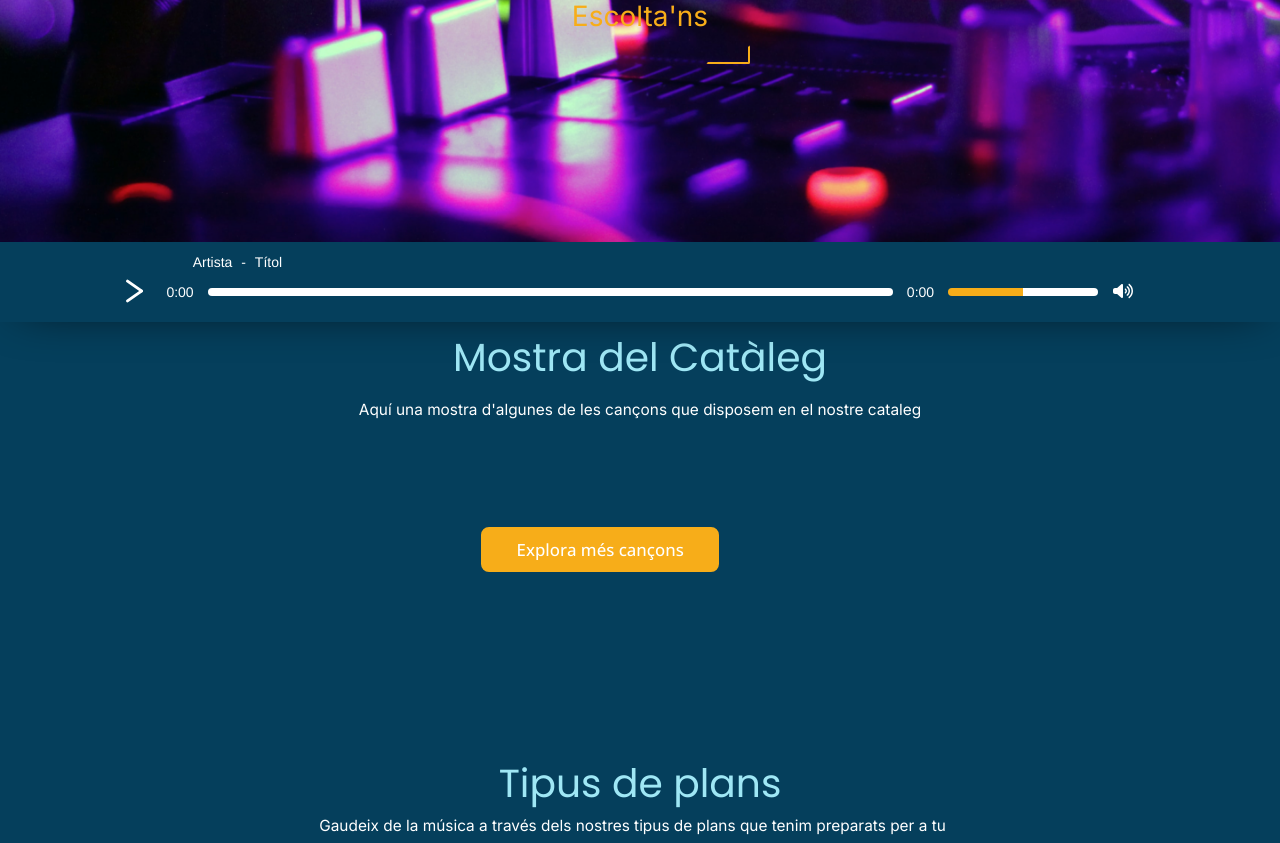
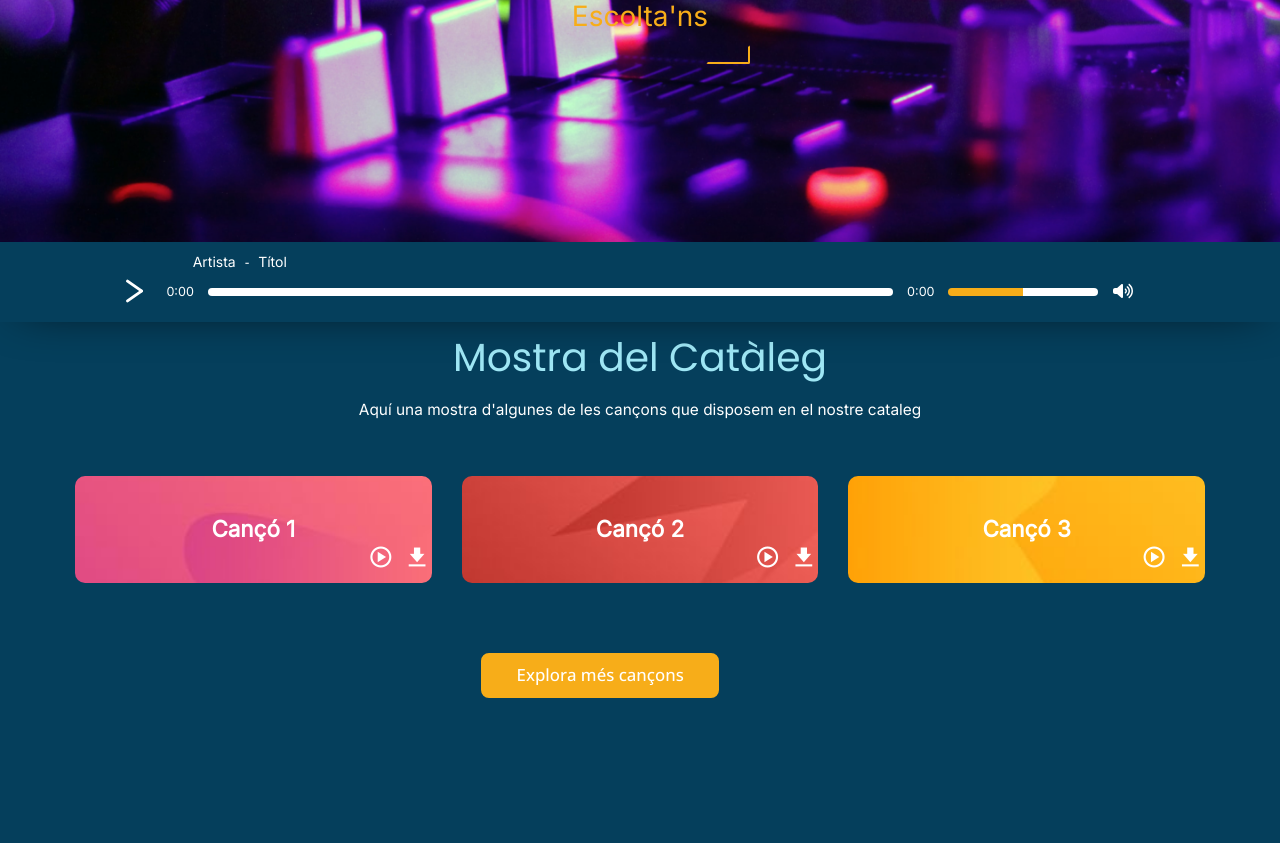
Before and after one commit to ManelFix/Projecte-Final-DAW2, a PHP site: page / in a window 1280 px wide. Shown: the part 478-1321 px from the top of the page. Run offline with PHP 8.4, Linux system fonts and the light colour scheme; some libraries are stand-ins or nearby versions.

Commit message:
Update index.php

```diff
--- a/index.php
+++ b/index.php
@@ -6,8 +6,9 @@
     <meta name="viewport" content="width=device-width, initial-scale=1.0">
     <link rel="stylesheet" href="css/bootstrap.css">
     <link rel="stylesheet" href="css/estilo.css">
+    <link rel="stylesheet" href="css/client.css">
     <link href='https://unpkg.com/boxicons@2.1.2/css/boxicons.min.css' rel='stylesheet'>
-    <link rel="shortcut icon" href="img/logo.svg" type="image/x-icon">
+    <link rel="shortcut icon" href="img/logo.png" type="image/x-icon">
     <link href="https://unpkg.com/aos@2.3.1/dist/aos.css" rel="stylesheet">
     <link rel="stylesheet" href="https://cdnjs.cloudflare.com/ajax/libs/font-awesome/6.1.1/css/all.min.css" integrity="sha512-KfkfwYDsLkIlwQp6LFnl8zNdLGxu9YAA1QvwINks4PhcElQSvqcyVLLD9aMhXd13uQjoXtEKNosOWaZqXgel0g==" crossorigin="anonymous" referrerpolicy="no-referrer" />
     <script src="https://unpkg.com/aos@2.3.1/dist/aos.js"></script>
@@ -85,14 +86,48 @@
                 <h2>Mostra del Catàleg</h2>
                 <p>Aquí una mostra d'algunes de les cançons que disposem en el nostre cataleg</p>
             </div>
-            <div class="col-md-4 col-sm-12 col-xs-12">
-                <!-- Musica -->
-            </div>
-            <div class="col-md-4 col-sm-12 col-xs-12">
-                <!-- Musica -->
-            </div>
-            <div class="col-md-4 col-sm-12 col-xs-12">
-                <!-- Musica -->
+            <div class="row mostraRow">
+                <div class="col-md-4 grid-margin stretch-card">
+                    <div class="card divCategoria">
+                        <div class="card-body imatgeMusica cat1">
+                            <h5 class="card-title">Cançó 1</h5>
+                            <audio src="uploads/2a63edcb4f7bd958e2921c1eb6ec0b26.mp3" preload="metadata" id="audio-1"></audio> <!-- audio-id Donde id sea el id de la canción inserido mediante query -->
+                            <div class="media divMedia">
+                                <div class="media-body zonaBotonsMusica">
+                                    <span class='bx bx-play-circle play' id="play" onclick="play(1)"></span> <!-- play(id) Donde id sea el id de la canción inserido mediante query -->
+                                    <a href="uploads/2a63edcb4f7bd958e2921c1eb6ec0b26.mp3" download="uploads/2a63edcb4f7bd958e2921c1eb6ec0b26.mp3"><span class='bx bxs-download botonDescarrega'></span></a>
+                                </div>
+                            </div>
+                        </div>
+                    </div>
+                </div><div class="col-md-4 grid-margin stretch-card">
+                    <div class="card divCategoria">
+                        <div class="card-body imatgeMusica cat2">
+                            <h5 class="card-title">Cançó 2</h5>
+                            <audio src="uploads/3e09a854d25a5a11a97854c757e4fcb3.mp3" preload="metadata" id="audio-2"></audio> <!-- audio-id Donde id sea el id de la canción inserido mediante query -->
+                            <div class="media divMedia">
+                                <div class="media-body zonaBotonsMusica">
+                                    <span class='bx bx-play-circle' id="play" onclick="play(2)"></span>
+                                    <a href="uploads/3e09a854d25a5a11a97854c757e4fcb3.mp3" download="uploads/3e09a854d25a5a11a97854c757e4fcb3.mp3"><span class='bx bxs-download botonDescarrega'></span></a>
+                                </div>
+                            </div>
+                        </div>
+                    </div>
+                </div>
+                <div class="col-md-4 grid-margin stretch-card">
+                    <div class="card divCategoria">
+                        <div class="card-body imatgeMusica cat3">
+                            <h5 class="card-title">Cançó 3</h5>
+                            <audio src="uploads/6fda887deb0981bd7922e28b0c3947cd.mp3" preload="metadata" id="audio-3"></audio>
+                            <div class="media divMedia">
+                                <div class="media-body zonaBotonsMusica">
+                                    <span class='bx bx-play-circle' id="play" onclick="play(3)"></span>
+                                    <a href="uploads/6fda887deb0981bd7922e28b0c3947cd.mp3" download="uploads/6fda887deb0981bd7922e28b0c3947cd.mp3"><span class='bx bxs-download botonDescarrega'></span></a>
+                                </div>
+                            </div>
+                        </div>
+                    </div>
+                </div>
             </div>
             <div class="col-md-12 col-sm-12 col-xs-12">
                 <button class="botonsIR estilbtnLogin btnPremium btnCatalegPrincipal" onclick="anarCatalegNoRegistrat();">Explora més cançons</button>
```
